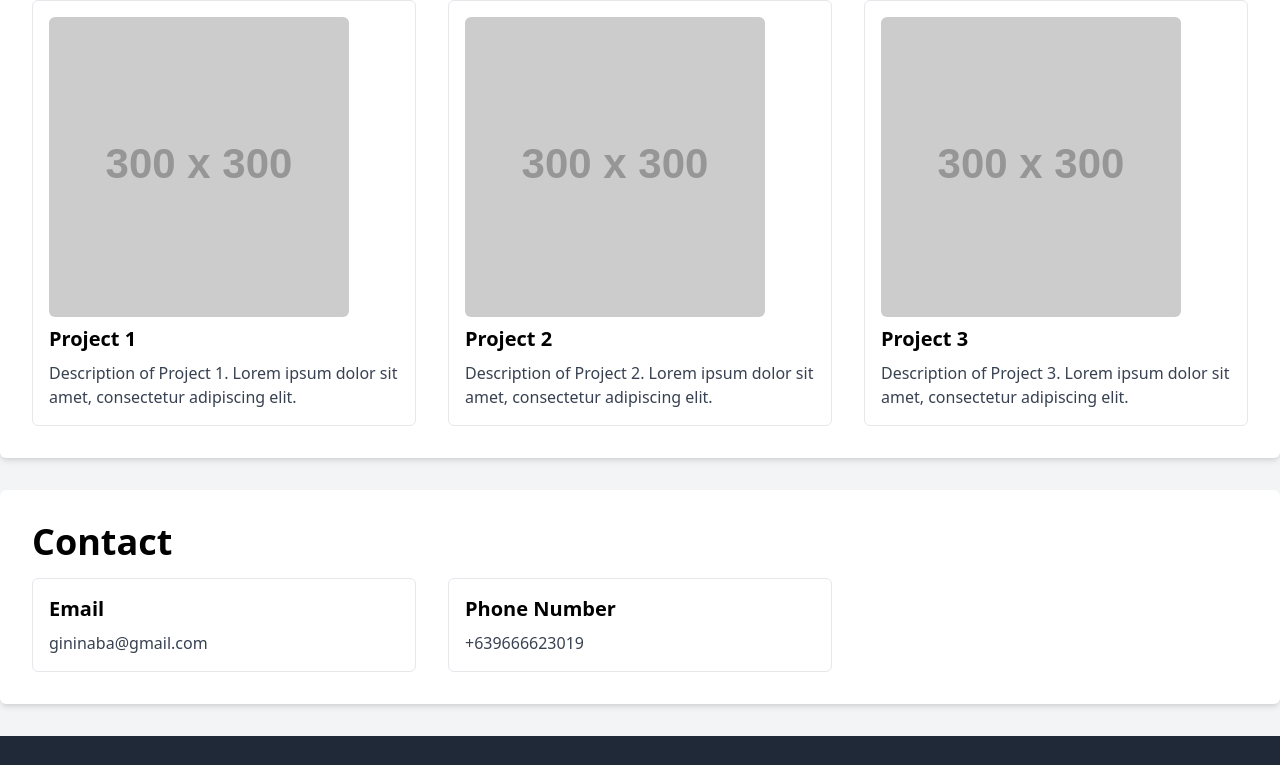
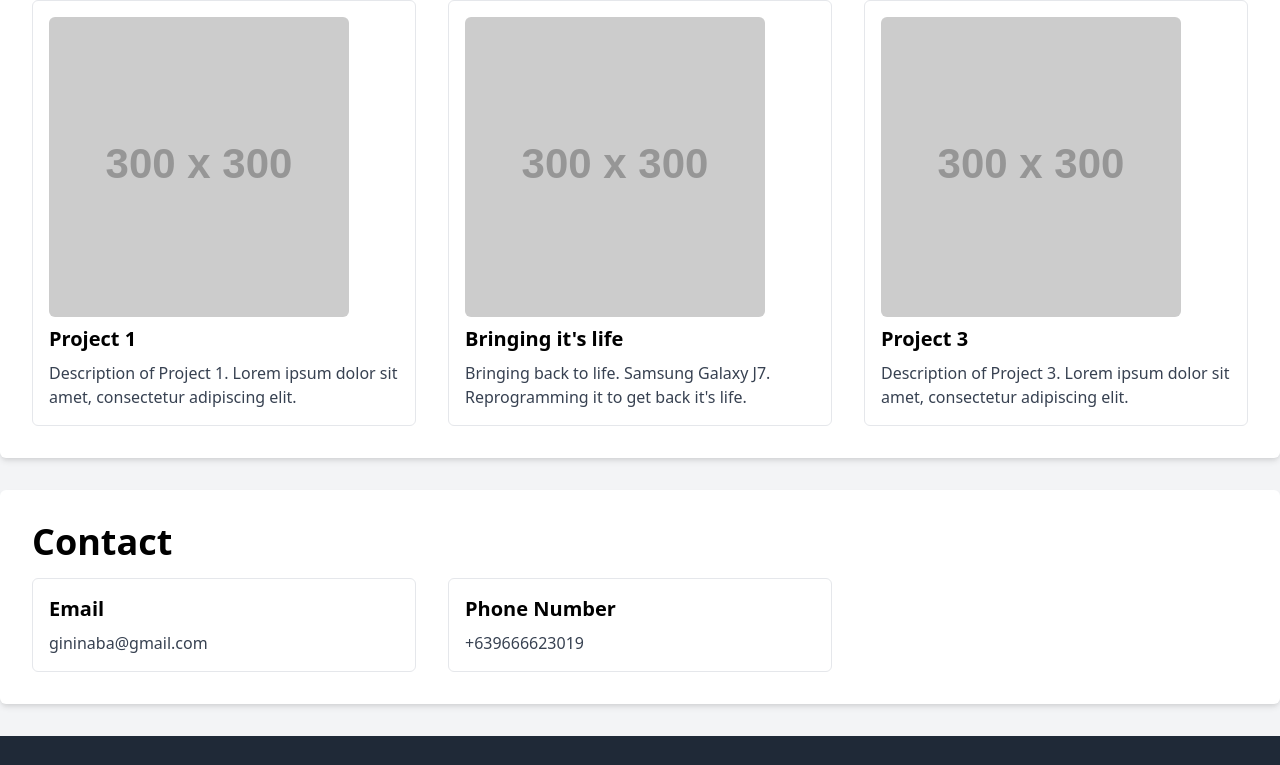
Before and after one commit to gininaba/gininaba.github.io, a plain HTML site: page index.html in a window 1280 px wide. Shown: the part 804-1569 px from the top of the page. Drawn offline with nearby package versions, Linux system fonts and the light colour scheme; placeholder pictures from the web are drawn by us.

Commit message:
index.html

```diff
--- a/index.html
+++ b/index.html
@@ -82,9 +82,9 @@
             <!-- Project 2 -->
             <a href="#project2" class="p-4 border rounded-md hover:shadow-lg transition-transform transform hover:scale-105">
                 <img src="https://via.placeholder.com/300" alt="Project 2" class="mb-2 rounded-md">
-                <h3 class="text-xl font-bold mb-2">Project 2</h3>
+                <h3 class="text-xl font-bold mb-2">Bringing it's life</h3>
                 <p class="text-gray-700">
-                    Description of Project 2. Lorem ipsum dolor sit amet, consectetur adipiscing elit.
+                    Bringing back to life. Samsung Galaxy J7. Reprogramming it to get back it's life.
                 </p>
             </a>
 
```
